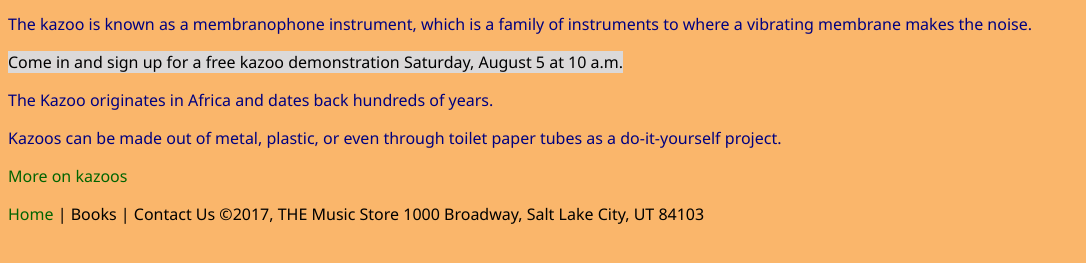
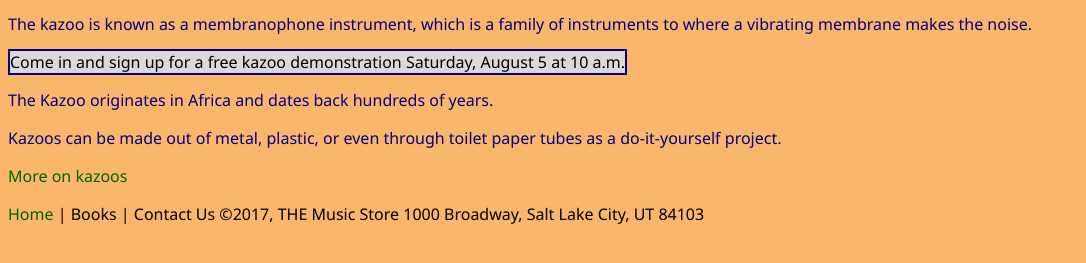
Before and after one commit to leaheym/leaheym.github.io, a plain HTML site: page musicstore/spotlight.html in a window 1280 px wide. Shown: the part 415-678 px from the top of the page, without its empty margins (0-1086 px from the left). Drawn offline with Linux system fonts and the light colour scheme.

Commit message:
Update main.css

```diff
--- a/musicstore/main.css
+++ b/musicstore/main.css
@@ -26,7 +26,7 @@ p {
   /*border-width: 0px;*/
   /*border-left-width: 2px;*/
   /*border-right-width: 2px;*/
-  border: 2px solid naavy;
+  border: 2px solid navy;
 }
 
 a {
```
